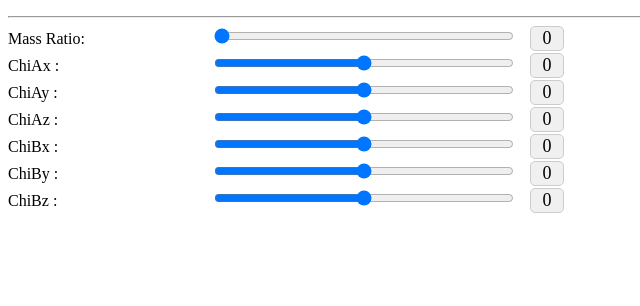
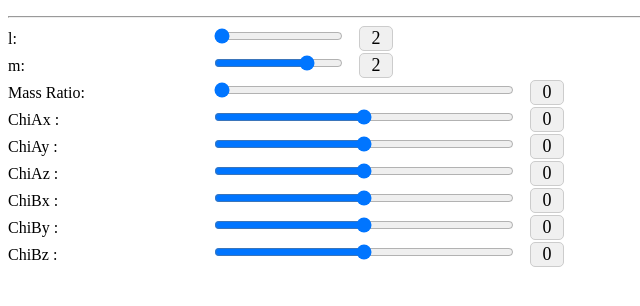
Before and after one commit to akhadse/InteractiveGW, a Flask app: template website2/website/templates/interactive_GW.html in a window 1280 px wide. Shown: the part 151-457 px from the top of the page, without its empty margins (0-640 px from the left). Run offline with Flask 3, Linux system fonts and the light colour scheme; the template is opened without the code that fills it, so the values that code supplies are empty; some libraries are stand-ins or nearby versions.

Commit message:
added options to select l,m

```diff
--- a/website2/website/templates/interactive_GW.html
+++ b/website2/website/templates/interactive_GW.html
@@ -81,6 +81,30 @@
     }
         #chiBz_slider {
         width: 300px; /* Adjust the width as needed */
+    }
+
+    #l_slider_value {
+        display: inline-block;
+        width: 30px; /* Adjust the width as needed */
+        padding: 1px;
+        margin-left: 10px;
+        background-color: #f0f0f0;
+        font-size: 18px; /* Adjust the font size as needed */
+        text-align: center;
+        border: 1px solid #ccc;
+        border-radius: 5px;
+    }
+
+    #m_slider_value {
+        display: inline-block;
+        width: 30px; /* Adjust the width as needed */
+        padding: 1px;
+        margin-left: 10px;
+        background-color: #f0f0f0;
+        font-size: 18px; /* Adjust the font size as needed */
+        text-align: center;
+        border: 1px solid #ccc;
+        border-radius: 5px;
     }
 
     #mass_ratio_slider_value {
@@ -208,7 +232,8 @@
 
     <script>
         var graphDiv = document.getElementById('GW_interactive_graph');
-
+        const l     = 2;
+        const m     = 2;
         const mass_ratio = 1;
         const chiAx = 0;
         const chiAy = 0;
@@ -222,19 +247,25 @@
             headers: {
                 'Content-Type': 'application/x-www-form-urlencoded',
             },
-            body: '&mass_ratio=' + mass_ratio + '&chiAx=' + chiAx + '&chiAy=' + chiAy + '&chiAz=' + chiAz + '&chiBx=' + chiBx + '&chiBy=' + chiBy + '&chiBz=' + chiBz
+            body: '&mass_ratio=' + mass_ratio + '&chiAx=' + chiAx + '&chiAy=' + chiAy + '&chiAz=' + chiAz + '&chiBx=' + chiBx + '&chiBy=' + chiBy + '&chiBz=' + chiBz + '&l=' + l + '&m=' + m
         })
         .then(response => response.json())
         .then(data => {
 
             var layout = {
-            margin: { t: 0, r: 0, b: 0, l: 0, pad:0 },
+            margin: { t: 30, r: 30, b: 30, l: 30 },
             xaxis: {
-                range: [-4299,99]
+                range: [-4299, 99]
             },
             yaxis: {
                 range: [-0.5, 0.50]
-            }
+            },
+            title: "h_" + l + m,
+            font: {
+            family: 'Arial, sans-serif',
+            size: 15, // Adjust font size as needed
+            weight: 'bold' // Make the title bold
+        }
         };
 
         var trace1 = {
@@ -253,6 +284,16 @@
         Plotly.newPlot(graphDiv, [trace1, trace2], layout);
         });
 </script>
+
+    <label for="l_slider">l:</label>
+    <input type="range" min="2" max="4" value="2" step="1" class="slider" id="l_slider">
+    <span id="l_slider_value">2</span>
+    <br>
+
+    <label for="m_slider">m:</label>
+    <input type="range" min="-4" max="4" value="2" step="1" class="slider" id="m_slider">
+    <span id="m_slider_value">2</span>
+    <br>
 
 
     <label for="mass_ratio_slider">Mass Ratio:</label>
@@ -291,11 +332,9 @@
     <br>
 
 
-
-
-
-
 <script>
+    var l_slider            = document.getElementById("l_slider");
+    var m_slider            = document.getElementById("m_slider");
     var mass_ratio_slider   = document.getElementById("mass_ratio_slider");
     var chiAx_slider        = document.getElementById("chiAx_slider");
     var chiAy_slider        = document.getElementById("chiAy_slider");
@@ -306,9 +345,42 @@
 
     var graphDiv = document.getElementById('GW_interactive_graph');
 
+    l_slider.addEventListener('input', function () {
+        l_slider_value.textContent = l_slider.value;
+        updateGraph({
+        l : l_slider.value,
+        m : m_slider.value,
+        mass_ratio: mass_ratio_slider.value,
+        chiAx: chiAx_slider.value,
+        chiAy: chiAy_slider.value,
+        chiAz: chiAz_slider.value,
+        chiBx: chiBx_slider.value,
+        chiBy: chiBy_slider.value,
+        chiBz: chiBz_slider.value,
+    });
+    });
+
+    m_slider.addEventListener('input', function () {
+        m_slider_value.textContent = m_slider.value;
+        updateGraph({
+        l : l_slider.value,
+        m : m_slider.value,
+        mass_ratio: mass_ratio_slider.value,
+        chiAx: chiAx_slider.value,
+        chiAy: chiAy_slider.value,
+        chiAz: chiAz_slider.value,
+        chiBx: chiBx_slider.value,
+        chiBy: chiBy_slider.value,
+        chiBz: chiBz_slider.value,
+    });
+    });
+
+
     mass_ratio_slider.addEventListener('input', function () {
         mass_ratio_slider_value.textContent = mass_ratio_slider.value;
         updateGraph({
+        l : l_slider.value,
+        m : m_slider.value,
         mass_ratio: mass_ratio_slider.value,
         chiAx: chiAx_slider.value,
         chiAy: chiAy_slider.value,
@@ -322,6 +394,8 @@
     chiAx_slider.addEventListener('input', function () {
         chiAx_slider_value.textContent = chiAx_slider.value;
         updateGraph({
+        l : l_slider.value,
+        m : m_slider.value,
         mass_ratio: mass_ratio_slider.value,
         chiAx: chiAx_slider.value,
         chiAy: chiAy_slider.value,
@@ -335,6 +409,8 @@
     chiAy_slider.addEventListener('input', function () {
         chiAy_slider_value.textContent = chiAy_slider.value;
         updateGraph({
+        l : l_slider.value,
+        m : m_slider.value,
         mass_ratio: mass_ratio_slider.value,
         chiAx: chiAx_slider.value,
         chiAy: chiAy_slider.value,
@@ -348,6 +424,8 @@
     chiAz_slider.addEventListener('input', function () {
         chiAz_slider_value.textContent = chiAz_slider.value;
         updateGraph({
+        l : l_slider.value,
+        m : m_slider.value,
         mass_ratio: mass_ratio_slider.value,
         chiAx: chiAx_slider.value,
         chiAy: chiAy_slider.value,
@@ -361,6 +439,8 @@
     chiBx_slider.addEventListener('input', function () {
         chiBx_slider_value.textContent = chiBx_slider.value;
         updateGraph({
+        l : l_slider.value,
+        m : m_slider.value,
         mass_ratio: mass_ratio_slider.value,
         chiAx: chiAx_slider.value,
         chiAy: chiAy_slider.value,
@@ -374,6 +454,8 @@
     chiBy_slider.addEventListener('input', function () {
         chiBy_slider_value.textContent = chiBy_slider.value;
         updateGraph({
+        l : l_slider.value,
+        m : m_slider.value,
         mass_ratio: mass_ratio_slider.value,
         chiAx: chiAx_slider.value,
         chiAy: chiAy_slider.value,
@@ -387,6 +469,8 @@
     chiBz_slider.addEventListener('input', function () {
         chiBz_slider_value.textContent = chiBz_slider.value;
         updateGraph({
+        l : l_slider.value,
+        m : m_slider.value,
         mass_ratio: mass_ratio_slider.value,
         chiAx: chiAx_slider.value,
         chiAy: chiAy_slider.value,
@@ -399,6 +483,8 @@
 
 
     function updateGraph(sliderValues) {
+        const l     = sliderValues.l;
+        const m     = sliderValues.m;
         const mass_ratio = sliderValues.mass_ratio;
         const chiAx = sliderValues.chiAx;
         const chiAy = sliderValues.chiAy;
@@ -413,18 +499,24 @@
             headers: {
                 'Content-Type': 'application/x-www-form-urlencoded',
             },
-            body: '&mass_ratio=' + mass_ratio + '&chiAx=' + chiAx + '&chiAy=' + chiAy + '&chiAz=' + chiAz + '&chiBx=' + chiBx + '&chiBy=' + chiBy + '&chiBz=' + chiBz
+            body: '&mass_ratio=' + mass_ratio + '&chiAx=' + chiAx + '&chiAy=' + chiAy + '&chiAz=' + chiAz + '&chiBx=' + chiBx + '&chiBy=' + chiBy + '&chiBz=' + chiBz + '&l=' + l + '&m=' + m
         })
         .then(response => response.json())
         .then(data => {
             var layout = {
-            margin: { t: 0, r: 0, b: 0, l: 0, pad:0 },
+            margin: { t: 30, r: 30, b: 30, l: 30 },
             xaxis: {
-                range: [-4299,99]
+                range: [-4299, 99]
             },
             yaxis: {
                 range: [-0.5, 0.50]
-            }
+            },
+            title: "h_" + l + m,
+            font: {
+            family: 'Arial, sans-serif',
+            size: 15, // Adjust font size as needed
+            weight: 'bold' // Make the title bold
+        }
         };
 
         var trace1 = {
--- a/website2/website/utils.py
+++ b/website2/website/utils.py
@@ -151,7 +151,6 @@ import numpy as np
 sur   = gwsurrogate.LoadSurrogate("NRSur7dq4")
 times = np.arange(-4299,99,1)
 f_low = 0
-l,m = 2,0
 #######################################################
 
 def generate_sur_GW_for_param(input_dict):
@@ -162,6 +161,9 @@ def generate_sur_GW_for_param(input_dict):
 
     t,h,dyn = sur(q, chiA0, chiB0, f_low=f_low, times=times)
 
+    l = input_dict["l"]
+    m = input_dict["m"]
+
     h_lm = h[(l,m)]
 
     h_lm_real = np.real(h_lm)
```
Also changed, not shown: website2/website/pages.py (+7 -2 lines).
